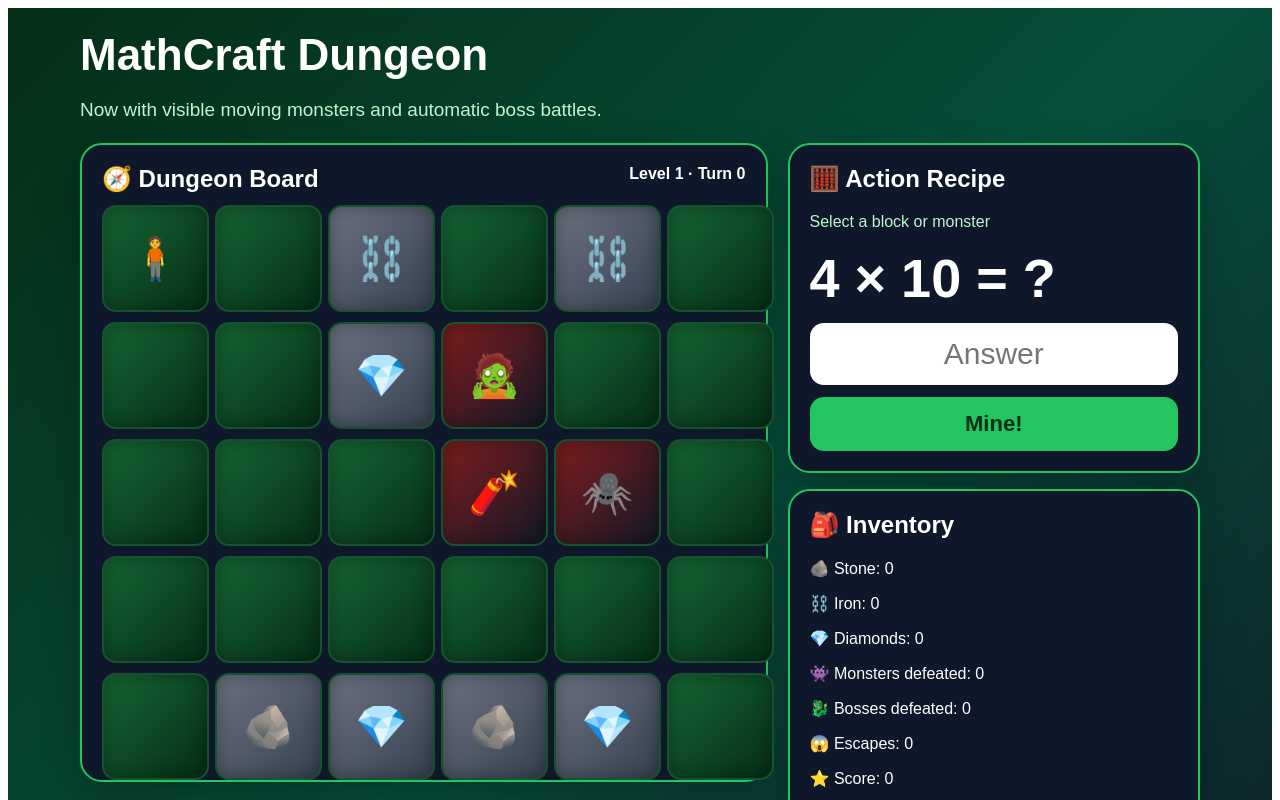
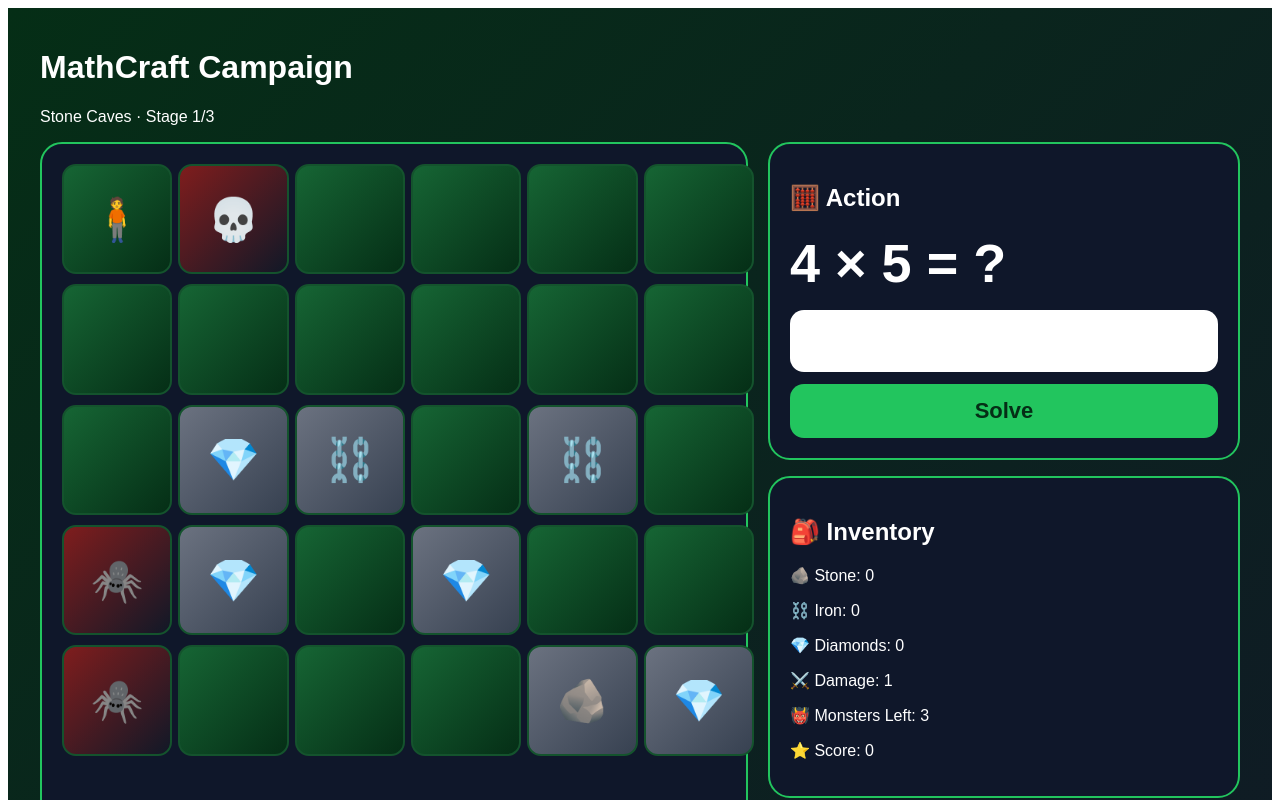
Before and after one commit to bohnenbergerrich-sys/minecraft-times-table, a Next.js app: page / in a window 1280 px wide. Shown: the top 800 px of the page. Built offline with nearby package versions, Linux system fonts and the light colour scheme.

Commit message:
Add files via upload

```diff
--- a/app/layout.js
+++ b/app/layout.js
@@ -1,6 +1,6 @@
 export const metadata = {
-  title: "MathCraft Dungeon",
-  description: "A Minecraft-inspired multiplication game"
+  title: "MathCraft Campaign",
+  description: "Minecraft-inspired math dungeon game"
 };
 
 export default function RootLayout({ children }) {
--- a/app/page.js
+++ b/app/page.js
@@ -1,375 +1,313 @@
+
 "use client";
+import {useState,useEffect,useMemo} from "react";
 
-import { useEffect, useMemo, useState } from "react";
-
-const W = 6;
-const H = 5;
-const TABLES = [1, 2, 5, 10];
-
-const MONSTERS = [
-  { name: "Zombie", emoji: "🧟", hp: 2 },
-  { name: "Spider", emoji: "🕷️", hp: 2 },
-  { name: "Skeleton", emoji: "💀", hp: 3 },
-  { name: "Creeper", emoji: "🧨", hp: 3 },
+const CAMPAIGN=[
+ {boss:{name:"Cave Troll",emoji:"🪨",hp:8},tables:[1,2,5],theme:"Stone Caves"},
+ {boss:{name:"Lava Dragon",emoji:"🐲",hp:12},tables:[3,4,6],theme:"Lava Fortress"},
+ {boss:{name:"Ender King",emoji:"👑",hp:16},tables:[7,8,9],theme:"End Realm"},
 ];
 
-const BOSS = { name: "Dungeon Boss", emoji: "🐉", hp: 9 };
-
-const BLOCKS = [
-  { type: "stone", emoji: "🪨", resource: "stone" },
-  { type: "iron", emoji: "⛓️", resource: "iron" },
-  { type: "diamond", emoji: "💎", resource: "diamonds" },
+const MONSTERS=[
+ {name:"Zombie",emoji:"🧟",hp:2},
+ {name:"Spider",emoji:"🕷️",hp:2},
+ {name:"Skeleton",emoji:"💀",hp:3},
 ];
 
-function pick(a) { return a[Math.floor(Math.random() * a.length)]; }
-function pos(x, y) { return `${x},${y}`; }
-function parsePos(k) { return k.split(",").map(Number); }
-function adjacent(a, b) { return Math.abs(a.x - b.x) + Math.abs(a.y - b.y) === 1; }
+const BLOCKS=[
+ {type:"stone",emoji:"🪨",resource:"stone"},
+ {type:"iron",emoji:"⛓️",resource:"iron"},
+ {type:"diamond",emoji:"💎",resource:"diamonds"},
+];
 
-function problem() {
-  const a = Math.floor(Math.random() * 10) + 1;
-  const b = pick(TABLES);
-  return { a, b, answer: a * b };
+const W=6,H=5;
+const pick=a=>a[Math.floor(Math.random()*a.length)];
+const k=(x,y)=>`${x},${y}`;
+
+function problem(tables){
+ const a=Math.floor(Math.random()*10)+1;
+ const b=pick(tables);
+ return {a,b,answer:a*b};
 }
 
-function makeWorld(level, mode) {
-  const objects = {};
-  const used = new Set([pos(0, 0)]);
-
-  function place(obj) {
-    let x, y;
-    do {
-      x = Math.floor(Math.random() * W);
-      y = Math.floor(Math.random() * H);
-    } while (used.has(pos(x, y)));
-    used.add(pos(x, y));
-    objects[pos(x, y)] = { ...obj, id: Math.random().toString(36).slice(2) };
+function world(stage,boss=false){
+ const w={},used=new Set(["0,0"]);
+ function place(o){
+  let x,y;
+  do{
+   x=Math.floor(Math.random()*W);
+   y=Math.floor(Math.random()*H);
+  }while(used.has(k(x,y)));
+  used.add(k(x,y));
+  w[k(x,y)]={...o};
+ }
+ for(let i=0;i<7;i++)place({kind:"block",...pick(BLOCKS)});
+ if(boss){
+  place({kind:"monster",...CAMPAIGN[stage].boss,currentHp:CAMPAIGN[stage].boss.hp,isBoss:true});
+ } else {
+  for(let i=0;i<3;i++){
+   const m=pick(MONSTERS);
+   place({kind:"monster",...m,currentHp:m.hp});
+  }
+ }
+ return w;
 }
 
-  for (let i = 0; i < 7; i++) place({ kind: "block", ...pick(BLOCKS) });
+export default function Home(){
+ const [stage,setStage]=useState(0);
+ const [bossMode,setBossMode]=useState(false);
+ const [player,setPlayer]=useState({x:0,y:0});
+ const [worldState,setWorldState]=useState(()=>world(0,false));
+ const [selected,setSelected]=useState(null);
+ const [answer,setAnswer]=useState("");
+ const [message,setMessage]=useState("Defeat all monsters to summon the boss.");
+ const [inventory,setInventory]=useState({stone:0,iron:0,diamonds:0,trophies:[]});
+ const [score,setScore]=useState(0);
+ const [q,setQ]=useState(()=>problem(CAMPAIGN[0].tables));
 
-  if (mode === "boss") {
-    place({ kind: "monster", ...BOSS, currentHp: BOSS.hp + level, isBoss: true });
+ const selectedObj=selected?worldState[k(selected.x,selected.y)]:null;
+ const damage=1+Math.floor(inventory.iron/2)+inventory.diamonds*2;
+
+ const monstersLeft=useMemo(()=>Object.values(worldState).filter(o=>o.kind==="monster").length,[worldState]);
+
+ useEffect(()=>{
+  function keyMove(e){
+   if(e.key==="ArrowUp")move(0,-1);
+   if(e.key==="ArrowDown")move(0,1);
+   if(e.key==="ArrowLeft")move(-1,0);
+   if(e.key==="ArrowRight")move(1,0);
+  }
+  window.addEventListener("keydown",keyMove);
+  return ()=>window.removeEventListener("keydown",keyMove);
+ });
+
+ function move(dx,dy){
+  const nx=player.x+dx,ny=player.y+dy;
+  if(nx<0||ny<0||nx>=W||ny>=H)return;
+  const obj=worldState[k(nx,ny)];
+  if(obj){
+   setSelected({x:nx,y:ny});
+   return;
+  }
+  setPlayer({x:nx,y:ny});
+ }
+
+ function clickTile(x,y){
+  const obj=worldState[k(x,y)];
+  if(obj)setSelected({x,y});
+ }
+
+ function moveMonsters(next){
+  const moved={...next};
+  for(const [keyPos,obj] of Object.entries(next)){
+   if(obj.kind!=="monster")continue;
+   const [x,y]=keyPos.split(",").map(Number);
+   const opts=[
+    {x:x+Math.sign(player.x-x),y},
+    {x,y:y+Math.sign(player.y-y)}
+   ];
+   for(const o of opts){
+    if(o.x<0||o.y<0||o.x>=W||o.y>=H)continue;
+    if(!moved[k(o.x,o.y)] && !(o.x===player.x&&o.y===player.y)){
+      delete moved[keyPos];
+      moved[k(o.x,o.y)]=obj;
+      break;
+    }
+   }
+  }
+  return moved;
+ }
+
+ function nextStage(){
+  if(stage===2){
+   setMessage("🏆 Campaign complete!");
+   return;
+  }
+  const n=stage+1;
+  setStage(n);
+  setBossMode(false);
+  setWorldState(world(n,false));
+  setPlayer({x:0,y:0});
+  setQ(problem(CAMPAIGN[n].tables));
+ }
+
+ function solve(){
+  if(!selectedObj)return;
+
+  if(Number(answer)!==q.answer){
+   setMessage("❌ Wrong answer");
+   return;
+  }
+
+  let next={...worldState};
+  const keyPos=k(selected.x,selected.y);
+
+  if(selectedObj.kind==="block"){
+   delete next[keyPos];
+   setInventory(v=>({...v,[selectedObj.resource]:v[selectedObj.resource]+1}));
+  }
+
+  if(selectedObj.kind==="monster"){
+   const hp=selectedObj.currentHp-damage;
+
+   if(hp<=0){
+    delete next[keyPos];
+
+    if(selectedObj.isBoss){
+      setInventory(v=>({
+       ...v,
+       trophies:[...v.trophies,{
+        name:selectedObj.name,
+        emoji:selectedObj.emoji,
+        theme:CAMPAIGN[stage].theme
+       }]
+      }));
+      setTimeout(nextStage,800);
     } else {
-    for (let i = 0; i < 3; i++) {
-      const m = pick(MONSTERS);
-      place({ kind: "monster", ...m, currentHp: m.hp + Math.floor(level / 3), isBoss: false });
+      setScore(s=>s+5);
+    }
+
+   } else {
+    next[keyPos]={...selectedObj,currentHp:hp};
    }
   }
 
-  return objects;
+  const remaining=Object.values(next).filter(o=>o.kind==="monster").length;
+
+  if(!bossMode && remaining===0){
+    setBossMode(true);
+    setWorldState(world(stage,true));
+    setMessage(`🐉 ${CAMPAIGN[stage].boss.name} appeared!`);
+  } else {
+    setWorldState(moveMonsters(next));
   }
 
-export default function Home() {
-  const [level, setLevel] = useState(1);
-  const [mode, setMode] = useState("normal");
-  const [player, setPlayer] = useState({ x: 0, y: 0 });
-  const [world, setWorld] = useState(() => makeWorld(1, "normal"));
-  const [selected, setSelected] = useState(null);
-  const [q, setQ] = useState(() => problem());
-  const [answer, setAnswer] = useState("");
-  const [msg, setMsg] = useState("Use arrow keys. Bump into blocks or monsters, solve the recipe, then mine or attack.");
-  const [inv, setInv] = useState({ stone: 0, iron: 0, diamonds: 0, monsters: 0, bosses: 0, scares: 0 });
-  const [score, setScore] = useState(0);
-  const [turn, setTurn] = useState(0);
-  const [effect, setEffect] = useState(null);
-
-  const selectedObj = selected ? world[pos(selected.x, selected.y)] : null;
-  const damage = 1 + Math.floor(inv.iron / 2) + inv.diamonds;
-  const monstersLeft = useMemo(() => Object.values(world).filter(o => o.kind === "monster").length, [world]);
-
-  function movePlayer(dx, dy) {
-    const nx = player.x + dx;
-    const ny = player.y + dy;
-    if (nx < 0 || nx >= W || ny < 0 || ny >= H) return;
-
-    const obj = world[pos(nx, ny)];
-    if (obj) {
-      setSelected({ x: nx, y: ny });
-      setMsg(obj.kind === "monster" ? `${obj.emoji} ${obj.name} blocks your way. Solve to attack!` : `${obj.emoji} ${obj.resource} block. Solve to mine!`);
-      return;
+  setSelected(null);
+  setAnswer("");
+  setQ(problem(CAMPAIGN[stage].tables));
  }
 
-    setPlayer({ x: nx, y: ny });
-    setSelected(null);
-    setMsg("Moved. Find a block or monster.");
-  }
+ return <main style={{minHeight:"100vh",background:"linear-gradient(135deg,#052e16,#111827)",color:"white",fontFamily:"Arial",padding:20}}>
+  <div style={{maxWidth:1200,margin:"0 auto"}}>
+   <h1>MathCraft Campaign</h1>
+   <p>{CAMPAIGN[stage].theme} · Stage {stage+1}/3</p>
 
-  useEffect(() => {
-    function onKey(e) {
-      if (["ArrowUp", "ArrowDown", "ArrowLeft", "ArrowRight"].includes(e.key)) e.preventDefault();
-      if (e.key === "ArrowUp") movePlayer(0, -1);
-      if (e.key === "ArrowDown") movePlayer(0, 1);
-      if (e.key === "ArrowLeft") movePlayer(-1, 0);
-      if (e.key === "ArrowRight") movePlayer(1, 0);
-    }
-    window.addEventListener("keydown", onKey);
-    return () => window.removeEventListener("keydown", onKey);
-  });
+   <div style={{display:"grid",gridTemplateColumns:"1.2fr .8fr",gap:20}}>
 
-  function clickTile(x, y) {
-    const obj = world[pos(x, y)];
-    if (!obj) {
-      if (adjacent(player, { x, y })) {
-        setPlayer({ x, y });
-        setSelected(null);
-        setMsg("Moved one step.");
-      } else setMsg("Click an adjacent empty square or use arrow keys.");
-      return;
-    }
-    setSelected({ x, y });
-    setMsg(obj.kind === "monster" ? `${obj.emoji} Attack ${obj.name}.` : `${obj.emoji} Mine ${obj.resource}.`);
-  }
+    <section style={panel}>
+      <div style={{display:"grid",gridTemplateColumns:`repeat(${W},1fr)`,gap:10}}>
+      {Array.from({length:W*H}).map((_,i)=>{
+       const x=i%W,y=Math.floor(i/W);
+       const obj=worldState[k(x,y)];
+       const isPlayer=player.x===x&&player.y===y;
+       const isSelected=selected&&selected.x===x&&selected.y===y;
 
-  function moveMonsters(nextWorld) {
-    const moved = { ...nextWorld };
-    let scared = false;
-
-    for (const [k, obj] of Object.entries(nextWorld)) {
-      if (obj.kind !== "monster" || !moved[k]) continue;
-      const [x, y] = parsePos(k);
-
-      if (adjacent({ x, y }, player)) {
-        scared = true;
-        continue;
-      }
-
-      const options = [
-        { x: x + Math.sign(player.x - x), y },
-        { x, y: y + Math.sign(player.y - y) },
-      ].filter(p => p.x >= 0 && p.x < W && p.y >= 0 && p.y < H);
-
-      const dest = options.find(p => !moved[pos(p.x, p.y)] && !(p.x === player.x && p.y === player.y));
-      if (dest) {
-        delete moved[k];
-        moved[pos(dest.x, dest.y)] = obj;
-      }
-    }
-
-    if (scared) {
-      setPlayer({ x: 0, y: 0 });
-      setInv(v => ({ ...v, scares: v.scares + 1 }));
-      setMsg("😱 A monster reached you! You ran back to the entrance.");
-    } else {
-      setMsg("👹 The monsters moved closer...");
-    }
-
-    return moved;
-  }
-
-  function checkForBoss(nextWorld) {
-    const left = Object.values(nextWorld).filter(o => o.kind === "monster").length;
-    if (mode === "normal" && left === 0) {
-      setMode("boss");
-      setPlayer({ x: 0, y: 0 });
-      setWorld(makeWorld(level, "boss"));
-      setSelected(null);
-      setQ(problem());
-      setMsg("🐉 BOSS BATTLE! The Dungeon Boss appeared automatically.");
-      return true;
-    }
-    return false;
-  }
-
-  function solve() {
-    if (!selectedObj) {
-      setMsg("Select a block or monster first.");
-      return;
-    }
-
-    if (Number(answer) !== q.answer) {
-      setMsg("🔧 Recipe fizzled. Try again.");
-      setEffect(selected);
-      setTimeout(() => setEffect(null), 400);
-      return;
-    }
-
-    let next = { ...world };
-    const k = pos(selected.x, selected.y);
-
-    if (selectedObj.kind === "block") {
-      delete next[k];
-      setInv(v => ({ ...v, [selectedObj.resource]: v[selectedObj.resource] + 1 }));
-      setScore(s => s + 1);
-    }
-
-    if (selectedObj.kind === "monster") {
-      const hp = selectedObj.currentHp - damage;
-      if (hp <= 0) {
-        delete next[k];
-
-        if (selectedObj.isBoss) {
-          setInv(v => ({ ...v, bosses: v.bosses + 1 }));
-          setScore(s => s + 10);
-          const newLevel = level + 1;
-          setLevel(newLevel);
-          setMode("normal");
-          setPlayer({ x: 0, y: 0 });
-          setWorld(makeWorld(newLevel, "normal"));
-          setSelected(null);
-          setQ(problem());
-          setAnswer("");
-          setMsg(`🏆 Boss defeated! Level ${newLevel} begins.`);
-          return;
-        }
-
-        setInv(v => ({ ...v, monsters: v.monsters + 1 }));
-        setScore(s => s + 3);
-      } else {
-        next[k] = { ...selectedObj, currentHp: hp };
-        setScore(s => s + 1);
-      }
-    }
-
-    setAnswer("");
-    setSelected(null);
-    setQ(problem());
-    setTurn(t => t + 1);
-
-    if (checkForBoss(next)) return;
-    setWorld(moveMonsters(next));
-  }
-
-  function resetDungeon() {
-    setPlayer({ x: 0, y: 0 });
-    setWorld(makeWorld(level, mode));
-    setSelected(null);
-    setQ(problem());
-    setMsg("Dungeon reset.");
-  }
-
-  return (
-    <main style={{ minHeight: "100vh", background: "linear-gradient(135deg,#052e16,#064e3b,#111827)", color: "white", fontFamily: "Arial, sans-serif", padding: 22 }}>
-      <div style={{ maxWidth: 1120, margin: "0 auto" }}>
-        <h1 style={{ fontSize: 44, margin: "0 0 8px" }}>MathCraft Dungeon</h1>
-        <p style={{ fontSize: 19, color: "#bbf7d0" }}>Now with visible moving monsters and automatic boss battles.</p>
-
-        <div style={{ display: "grid", gridTemplateColumns: "1.25fr .75fr", gap: 20, alignItems: "start", marginTop: 22 }}>
-          <section style={panel}>
-            <div style={{ display: "flex", justifyContent: "space-between", marginBottom: 12 }}>
-              <h2 style={{ margin: 0 }}>{mode === "boss" ? "🐉 Boss Dungeon" : "🧭 Dungeon Board"}</h2>
-              <strong>Level {level} · Turn {turn}</strong>
-            </div>
-
-            <div style={{ display: "grid", gridTemplateColumns: `repeat(${W}, 1fr)`, gap: 10 }}>
-              {Array.from({ length: W * H }).map((_, i) => {
-                const x = i % W;
-                const y = Math.floor(i / W);
-                const obj = world[pos(x, y)];
-                const isPlayer = player.x === x && player.y === y;
-                const isSelected = selected && selected.x === x && selected.y === y;
-                const hasEffect = effect && effect.x === x && effect.y === y;
-
-                return (
-                  <div
-                    key={i}
-                    onClick={() => clickTile(x, y)}
-                    style={{
+       return <div key={i} onClick={()=>clickTile(x,y)} style={{
         ...tile,
-                      outline: isSelected ? "4px solid #facc15" : "none",
-                      transform: hasEffect ? "scale(1.12) rotate(-3deg)" : "scale(1)",
-                      background: obj?.kind === "block"
-                        ? "linear-gradient(135deg,#6b7280,#374151)"
-                        : obj?.kind === "monster"
+        outline:isSelected?"4px solid gold":"none",
+        background:obj?.kind==="monster"
          ? obj.isBoss
           ? "linear-gradient(135deg,#991b1b,#431407)"
           : "linear-gradient(135deg,#7f1d1d,#111827)"
-                        : tile.background,
-                    }}
-                  >
-                    {isPlayer ? "🧍" : obj ? obj.emoji : ""}
+         : obj?.kind==="block"
+          ? "linear-gradient(135deg,#6b7280,#374151)"
+          : tile.background
+       }}>
+        {isPlayer?"🧍":obj?obj.emoji:""}
        </div>
-                );
       })}
       </div>
     </section>
 
-          <aside style={{ display: "grid", gap: 16 }}>
+    <aside style={{display:"grid",gap:16}}>
       <section style={panel}>
-              <h2 style={{ marginTop: 0 }}>🧮 Action Recipe</h2>
-              <p style={{ color: "#bbf7d0" }}>{selectedObj ? selectedObj.kind === "monster" ? `Attack ${selectedObj.name} — HP ${selectedObj.currentHp}` : `Mine ${selectedObj.resource}` : "Select a block or monster"}</p>
-              <div style={{ fontSize: 54, fontWeight: "bold", margin: "14px 0" }}>{q.a} × {q.b} = ?</div>
-              <input value={answer} onChange={e => setAnswer(e.target.value.replace(/[^0-9]/g, ""))} onKeyDown={e => e.key === "Enter" && solve()} placeholder="Answer" style={input} />
-              <button onClick={solve} style={button}>{selectedObj?.kind === "monster" ? "Attack!" : "Mine!"}</button>
+       <h2>🧮 Action</h2>
+       <div style={{fontSize:54,fontWeight:"bold",margin:"16px 0"}}>
+        {q.a} × {q.b} = ?
+       </div>
+       <input value={answer} onChange={e=>setAnswer(e.target.value.replace(/[^0-9]/g,""))} style={input}/>
+       <button onClick={solve} style={button}>Solve</button>
       </section>
 
       <section style={panel}>
-              <h2 style={{ marginTop: 0 }}>🎒 Inventory</h2>
-              <p>🪨 Stone: {inv.stone}</p>
-              <p>⛓️ Iron: {inv.iron}</p>
-              <p>💎 Diamonds: {inv.diamonds}</p>
-              <p>👾 Monsters defeated: {inv.monsters}</p>
-              <p>🐉 Bosses defeated: {inv.bosses}</p>
-              <p>😱 Escapes: {inv.scares}</p>
+       <h2>🎒 Inventory</h2>
+       <p>🪨 Stone: {inventory.stone}</p>
+       <p>⛓️ Iron: {inventory.iron}</p>
+       <p>💎 Diamonds: {inventory.diamonds}</p>
+       <p>⚔️ Damage: {damage}</p>
+       <p>👹 Monsters Left: {monstersLeft}</p>
        <p>⭐ Score: {score}</p>
-              <p>⚔️ Damage: {damage}</p>
-              <p>👹 Monsters left: {monstersLeft}</p>
       </section>
 
       <section style={panel}>
-              <p style={{ fontSize: 18 }}>{msg}</p>
-              <button onClick={resetDungeon} style={smallButton}>Reset current dungeon</button>
+       <h2>🏆 Boss Gallery</h2>
+       {[0,1,2].map(i=>{
+        const t=inventory.trophies[i];
+        return <div key={i} style={{
+         padding:12,
+         borderRadius:12,
+         marginBottom:10,
+         background:t?"#14532d":"#1f2937"
+        }}>
+         {t ? <>
+          <div style={{fontSize:30}}>{t.emoji}</div>
+          <strong>{t.name}</strong>
+          <div>{t.theme}</div>
+         </> : "Locked Boss Trophy"}
+        </div>
+       })}
       </section>
+
+      <section style={panel}>
+       <p>{message}</p>
+      </section>
+
     </aside>
+
    </div>
   </div>
  </main>
-  );
 }
 
-const panel = {
-  background: "#0f172a",
-  border: "2px solid #22c55e",
-  borderRadius: 22,
-  padding: 20,
-  boxShadow: "0 16px 40px rgba(0,0,0,.25)",
-};
+const panel={
+ background:"#0f172a",
+ border:"2px solid #22c55e",
+ borderRadius:22,
+ padding:20
+}
 
-const tile = {
-  width: "100%",
-  aspectRatio: "1 / 1",
-  borderRadius: 14,
-  border: "2px solid #14532d",
-  background: "linear-gradient(135deg,#166534,#052e16)",
-  color: "white",
-  fontSize: 42,
-  display: "flex",
-  alignItems: "center",
-  justifyContent: "center",
-  cursor: "pointer",
-  boxShadow: "inset 0 0 18px rgba(0,0,0,.35)",
-  userSelect: "none",
-  transition: "all .2s ease",
-};
+const tile={
+ width:"100%",
+ aspectRatio:"1/1",
+ borderRadius:14,
+ border:"2px solid #14532d",
+ background:"linear-gradient(135deg,#166534,#052e16)",
+ display:"flex",
+ alignItems:"center",
+ justifyContent:"center",
+ fontSize:42,
+ cursor:"pointer"
+}
 
-const input = {
-  width: "100%",
-  boxSizing: "border-box",
-  fontSize: 30,
-  padding: 14,
-  textAlign: "center",
-  borderRadius: 14,
-  border: "none",
-  marginBottom: 12,
-};
+const input={
+ width:"100%",
+ boxSizing:"border-box",
+ fontSize:30,
+ padding:14,
+ textAlign:"center",
+ borderRadius:14,
+ border:"none",
+ marginBottom:12
+}
 
-const button = {
-  width: "100%",
-  fontSize: 22,
-  padding: "14px 18px",
-  borderRadius: 14,
-  border: "none",
-  background: "#22c55e",
-  color: "#052e16",
-  fontWeight: "bold",
-  cursor: "pointer",
-};
-
-const smallButton = {
-  ...button,
-  fontSize: 16,
-  marginTop: 12,
-  background: "transparent",
-  color: "#bbf7d0",
-  border: "1px solid #22c55e",
-};
+const button={
+ width:"100%",
+ fontSize:22,
+ padding:"14px 18px",
+ borderRadius:14,
+ border:"none",
+ background:"#22c55e",
+ color:"#052e16",
+ fontWeight:"bold",
+ cursor:"pointer"
+}
```
Lines whose indentation alone changed are shown as unchanged.
